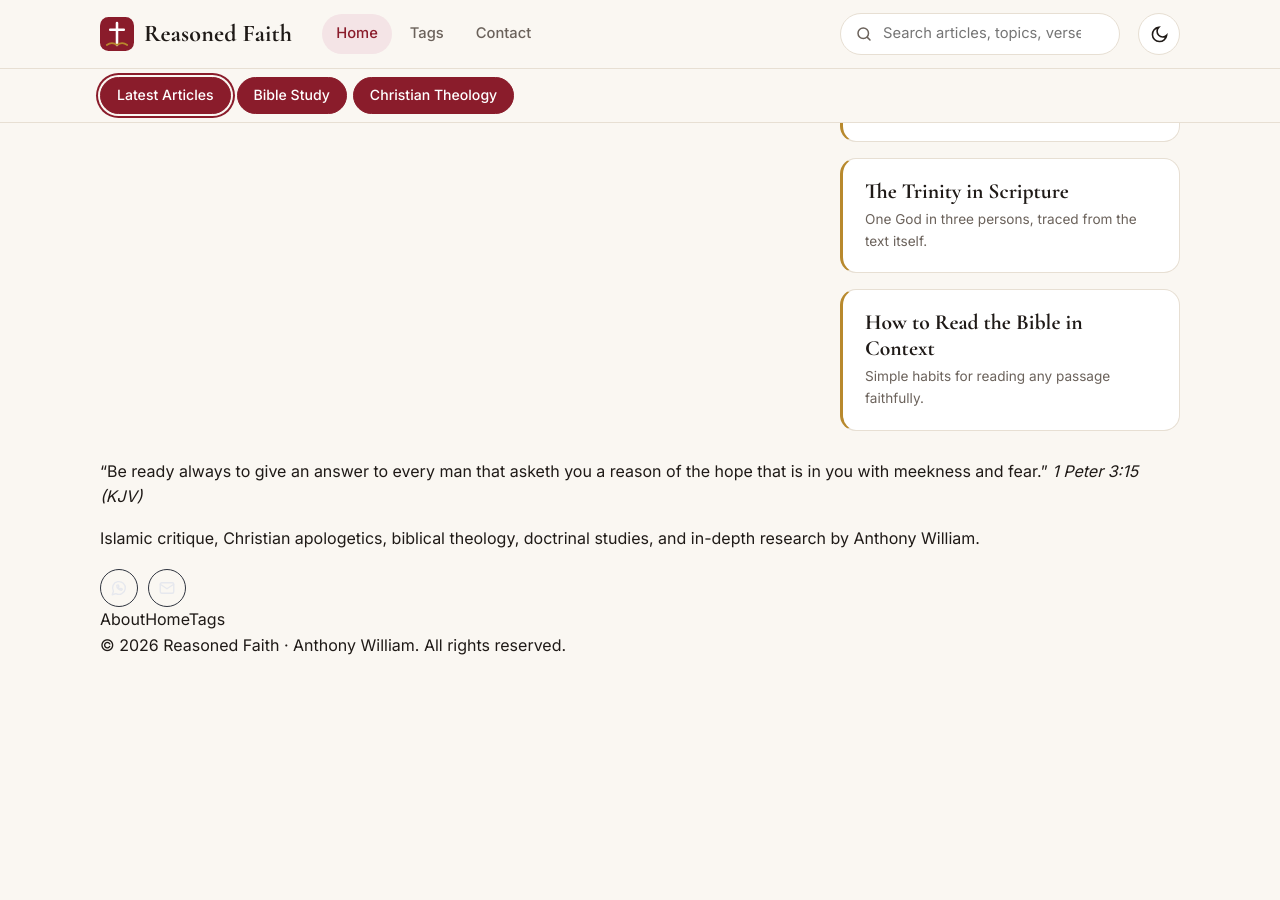
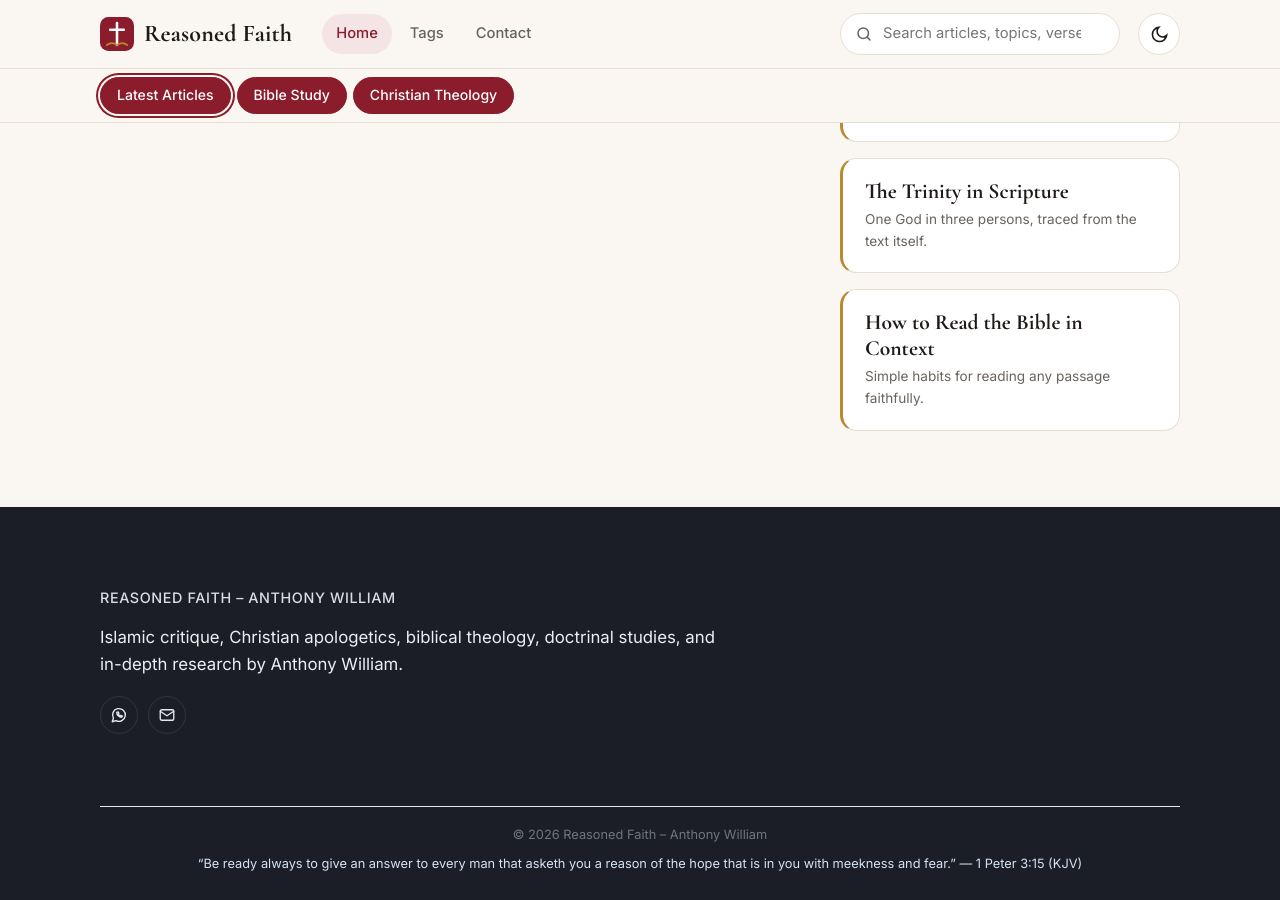
Before and after one commit to Reasoned-faith/reasoned-faith.github.io, a Jekyll site: the page built from index.html, in a window 1280 px wide and 900 px high, scrolled down 853 px. Built offline with Jekyll 4.4.1, drawn with Linux system fonts in a browser that asks for light colours; before the commit the page ends 1512 px from its top, so only the background shows below that.

Commit message:
Update default.html

```diff
--- a/_layouts/default.html
+++ b/_layouts/default.html
@@ -55,19 +55,22 @@
 {{ content }}
 </main>
 
-<footer id="contact">
+<footer id="contact" class="site-footer">
   <div class="wrap">
-    <blockquote class="verse" style="margin:0">
-      <q>{{ site.verse_text }}</q>
-      <cite>{{ site.verse_ref }}</cite>
-    </blockquote>
-    <p class="about" id="about">{{ site.description }}</p>
-    <div class="f-contact">
-      <a href="https://wa.me/{{ site.whatsapp }}" aria-label="WhatsApp"><svg viewBox="0 0 24 24" fill="none" stroke="currentColor" stroke-width="1.8" stroke-linecap="round" stroke-linejoin="round"><path d="M3 21l1.6-4.7A8.5 8.5 0 1 1 8 19.5L3 21z"/><path d="M9 8.5c0 3.5 3 6.5 6.5 6.5l1-1.5-2-1-1 .8c-1-.4-2-1.4-2.4-2.4l.8-1-1-2-1.9.6z"/></svg></a>
-      <a href="mailto:{{ site.email }}" aria-label="Email"><svg viewBox="0 0 24 24" fill="none" stroke="currentColor" stroke-width="1.8" stroke-linecap="round" stroke-linejoin="round"><rect x="3" y="5" width="18" height="14" rx="2"/><path d="m3 7 9 6 9-6"/></svg></a>
+    <div class="sf-cols">
+      <section class="sf-col" id="about">
+        <h3>{{ site.title }} – {{ site.author }}</h3>
+        <p>{{ site.description }}</p>
+        <div class="f-contact">
+          <a href="https://wa.me/{{ site.whatsapp }}" aria-label="WhatsApp"><svg viewBox="0 0 24 24" fill="none" stroke="currentColor" stroke-width="1.8" stroke-linecap="round" stroke-linejoin="round"><path d="M3 21l1.6-4.7A8.5 8.5 0 1 1 8 19.5L3 21z"/><path d="M9 8.5c0 3.5 3 6.5 6.5 6.5l1-1.5-2-1-1 .8c-1-.4-2-1.4-2.4-2.4l.8-1-1-2-1.9.6z"/></svg></a>
+          <a href="mailto:{{ site.email }}" aria-label="Email"><svg viewBox="0 0 24 24" fill="none" stroke="currentColor" stroke-width="1.8" stroke-linecap="round" stroke-linejoin="round"><rect x="3" y="5" width="18" height="14" rx="2"/><path d="m3 7 9 6 9-6"/></svg></a>
+        </div>
+      </section>
     </div>
-    <div class="f-links"><a href="#about">About</a><a href="{{ '/' | relative_url }}">Home</a><a href="{{ '/tags/' | relative_url }}">Tags</a></div>
-    <div class="f-copy">© {{ site.time | date: "%Y" }} {{ site.title }} · {{ site.author }}. All rights reserved.</div>
+    <div class="sf-bottom">
+      <div class="sf-copy">© {{ site.time | date: "%Y" }} {{ site.title }} – {{ site.author }}</div>
+      <div class="sf-verse">“{{ site.verse_text }}” — {{ site.verse_ref }}</div>
+    </div>
   </div>
 </footer>
 <script src="{{ '/assets/js/site.js' | relative_url }}"></script>
```
